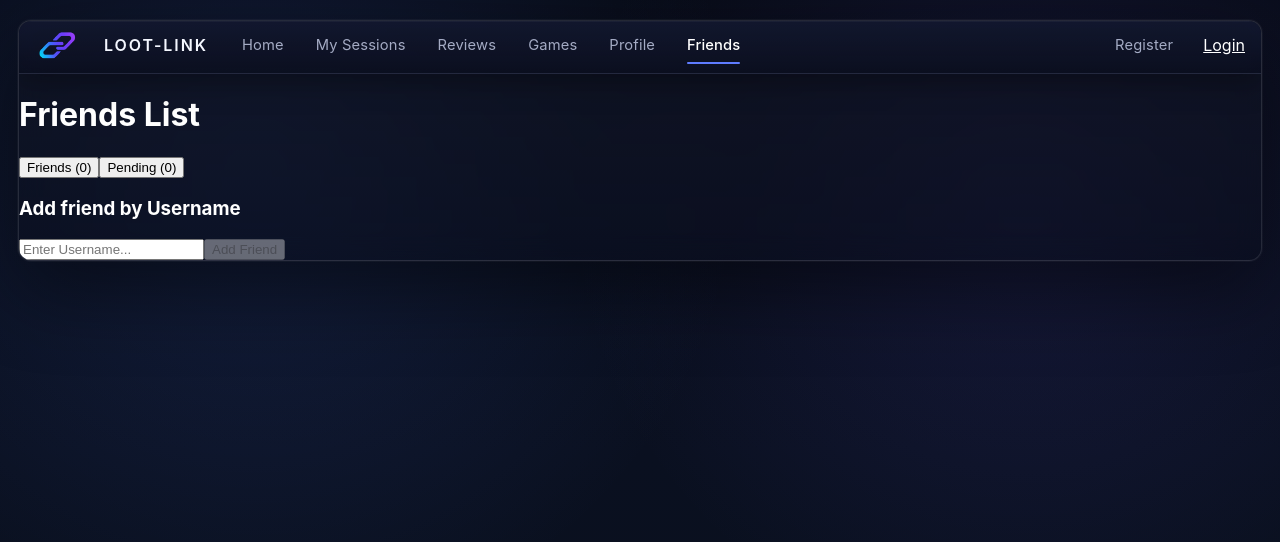
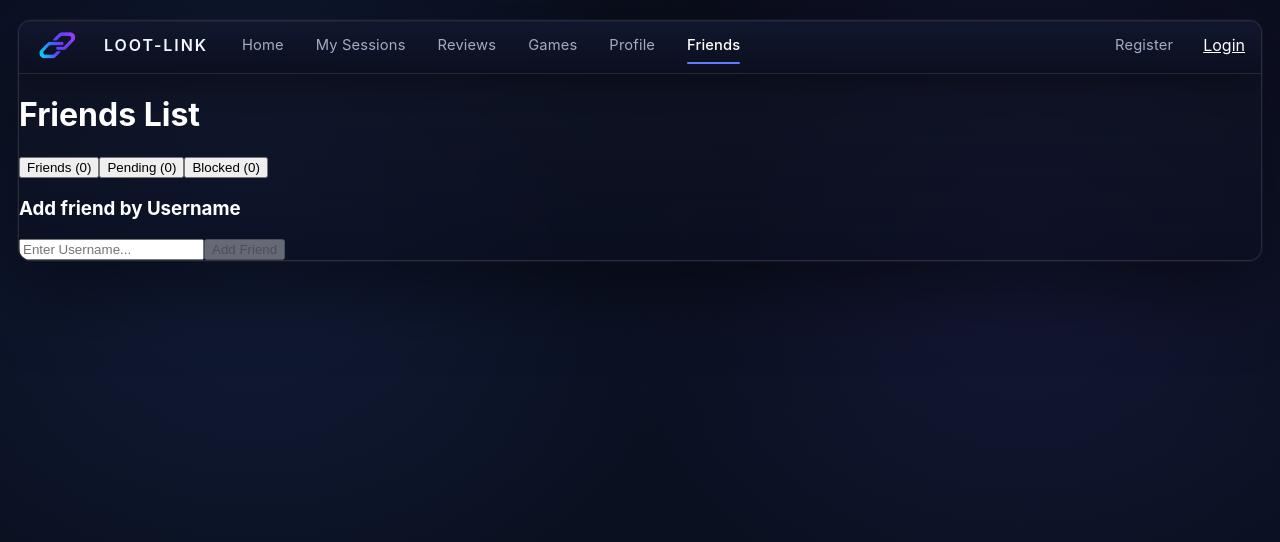
Before and after one commit to Loot-Link/loot-link-client, a React (Vite) app: page /friends in a window 1280 px wide. Shown: the top 542 px of the page. Built offline with nearby package versions, Linux system fonts and the light colour scheme.

Commit message:
Got client to display block button for list and users

```diff
--- a/src/pages/FriendsList.jsx
+++ b/src/pages/FriendsList.jsx
@@ -177,6 +177,9 @@ export default function FriendsList(){
           <button onClick={() => setView("requests")} className={view === "requests" ? "active" : ""}>
             Pending ({requests.length})
           </button>
+          <button onClick={() => setView("blocked")} className={view === "blocked" ? "active" : ""}>
+            Blocked ({blocks.length})
+          </button>
         </div>
       </header>
 
```
